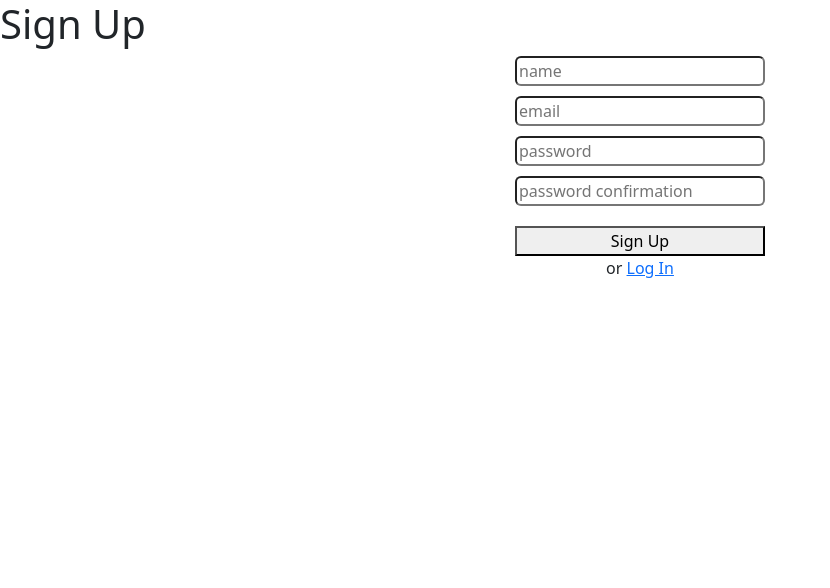
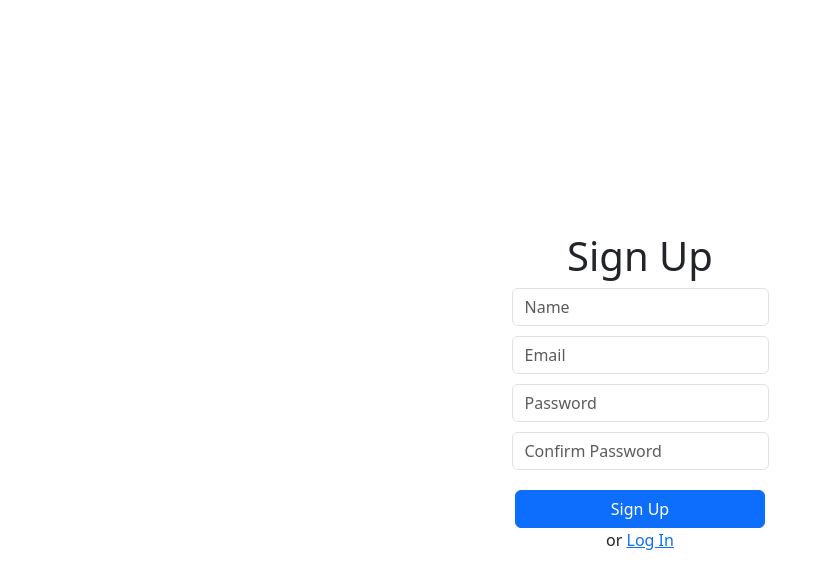
Before and after one commit to NajmaWThande/front-end-for-bucket-list-final, a React (Create React App) app: page /signup in a window 1280 px wide. Shown: the top 588 px of the page, without its empty margins (0-830 px from the left). Built offline with nearby package versions, Linux system fonts and the light colour scheme; no server answers.

Commit message:
bootstrap signup

```diff
--- a/src/components/Signup.js
+++ b/src/components/Signup.js
@@ -30,7 +30,6 @@
       password,
       password_confirmation
     };
-    console.log(user)
 
     fetch('http://localhost:3001/users', {
       method: 'POST',
@@ -47,7 +46,6 @@
         }
       })
       .then((data) => {
-        console.log(data.status)
         if (data.name) {
           navigate('/login');
         } else {
@@ -59,8 +57,6 @@
       })
       .catch((error) => console.log('Signup errors:', error));
   };
-
-
 
   const renderErrors = () => {
     return (
@@ -75,38 +71,50 @@
   const { name, email, password, password_confirmation } = userData;
 
   return (
-    <div>
+    <div className="container">
       <h1>Sign Up</h1>
       <form onSubmit={handleSubmit}>
+        <div className="form-group">
           <input
-          placeholder="name"
+            className="form-control"
+            placeholder="Name"
             type="text"
             name="name"
             value={name}
             onChange={handleChange}
           />
+        </div>
+        <div className="form-group">
           <input
-          placeholder="email"
+            className="form-control"
+            placeholder="Email"
             type="text"
             name="email"
             value={email}
             onChange={handleChange}
           />
+        </div>
+        <div className="form-group">
           <input
-          placeholder="password"
+            className="form-control"
+            placeholder="Password"
             type="password"
             name="password"
             value={password}
             onChange={handleChange}
           />
+        </div>
+        <div className="form-group">
           <input
-          placeholder="password confirmation"
+            className="form-control"
+            placeholder="Confirm Password"
             type="password"
             name="password_confirmation"
             value={password_confirmation}
             onChange={handleChange}
           />
-        <button type="submit"> Sign Up </button>
+        </div>
+        <button type="submit" className="btn btn-primary">Sign Up</button>
         <div>
           or <Link to="/login">Log In</Link>
         </div>
```
Lines whose indentation alone changed are shown as unchanged.
